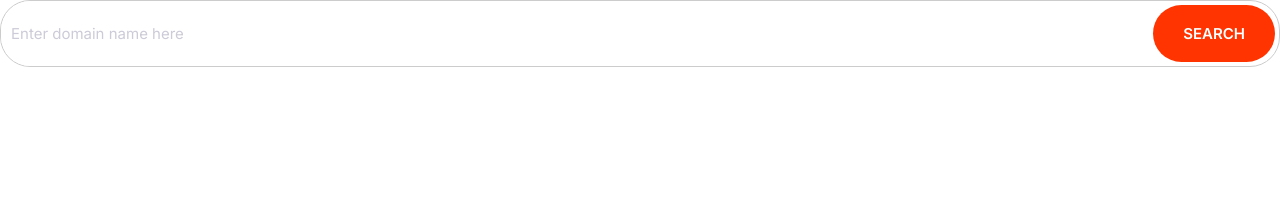
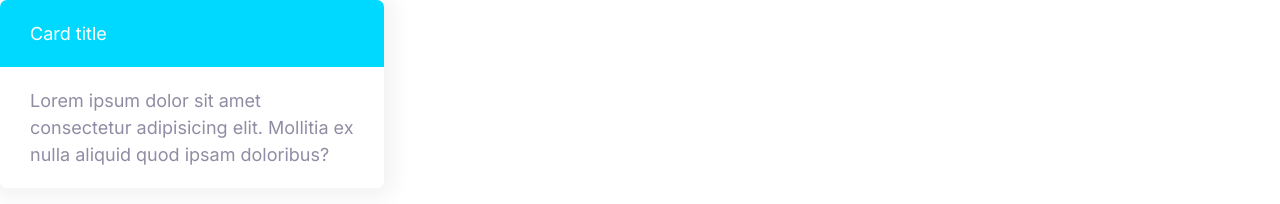
Before and after one commit to AnchyN/Moshify, a plain HTML site: page index.html in a window 1280 px wide. Drawn offline with Linux system fonts and the light colour scheme.

Commit message:
Setting up the card.

```diff
--- a/CSS/styles.css
+++ b/CSS/styles.css
@@ -280,3 +280,25 @@ height: 40px;
     font-size: 1.5rem;
   }
 }
+
+/* Cards */
+
+.card {
+  border-radius: 7px;
+  box-shadow: 0 0 20px 10px #f3f3f3; /* horizontal, vertical offset, blur, spread */
+  overflow: hidden; /* so that the header also has a round corner (we added a backgorund color to the header which made it bigger than ist parent and it owerflowed */
+}
+
+.card__header, .card__body {
+  padding: 2rem 3rem;
+}
+
+.card--primary .card__header {
+ background: var(--color-primary);
+ color: #fff;
+}
+
+.card--secondary .card__header {
+ background: var(--color-secondary);
+ color: #fff;
+}
--- a/index.html
+++ b/index.html
@@ -11,9 +11,11 @@
         <link rel="stylesheet" href="CSS/styles.css">
       </head>
       <body>
-        <div class="input-group">
-          <input type="text" class="input" placeholder="Enter domain name here"/>
-          <button class="btn btn--accent">Search</button>
+        <div style="width: 30%">
+          <div class="card card--secondary">
+           <header class="card__header">Card title</header>
+           <div class="card__body">Lorem ipsum dolor sit amet consectetur adipisicing elit. Mollitia ex nulla aliquid quod ipsam doloribus?</div>
+          </div>
         </div>
       </body>
       </html>
```
Also changed, not shown: components/card.html (added, +6 -0 lines).
